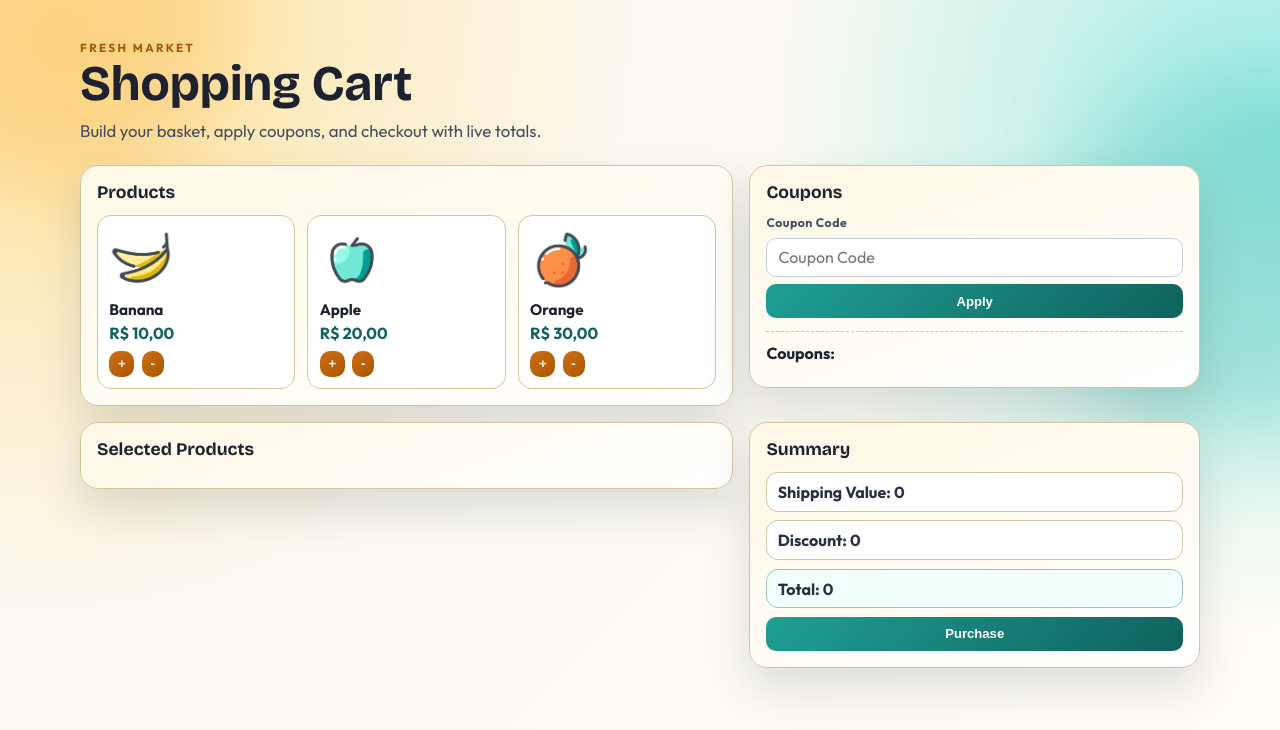
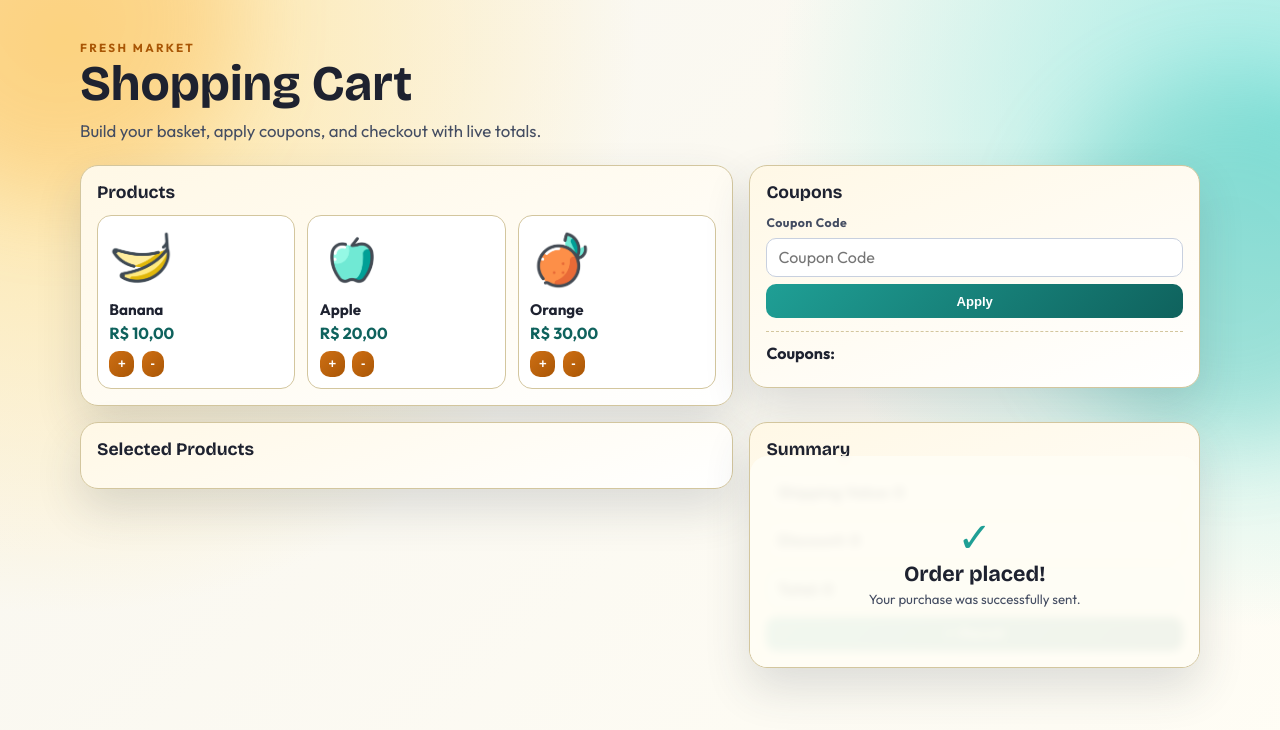
Before and after one commit to AleBL/Shopping-Cart, a React (Create React App) app: page / in a window 1280 px wide. Both pictures are taken after a click on the button "Purchase". Shown: the top 730 px of the page. Built offline with nearby package versions, Linux system fonts and the light colour scheme; data requests are answered from the project's data file.

Commit message:
update README

```diff
--- a/src/components/ShoppingCartSummary.js
+++ b/src/components/ShoppingCartSummary.js
@@ -1,22 +1,69 @@
-import React from "react"
+import React, { useState, useEffect } from "react"
 import * as cartFunctions from "../util/cartFunctions.js"
 
+const CONFETTI_COUNT = 32;
+
+const randomBetween = (a, b) => a + Math.random() * (b - a);
+
+const Confetti = () => (
+  <div className="purchase-confetti" aria-hidden="true">
+    { Array.from({ length: CONFETTI_COUNT }).map((_, i) => (
+      <span
+        key={ i }
+        className="confetti-piece"
+        style={{
+          left: `${ randomBetween(2, 98) }%`,
+          animationDelay: `${ randomBetween(0, 0.5) }s`,
+          backgroundColor: [
+            "#e38b29", "#1f9f95", "#d73a49",
+            "#f5c842", "#6c5ce7", "#00b894"
+          ][ i % 6 ],
+          width:  `${ randomBetween(6, 12) }px`,
+          height: `${ randomBetween(6, 12) }px`,
+          borderRadius: i % 3 === 0 ? "50%" : "2px",
+        }}
+      />
+    )) }
+  </div>
+);
+
 const ShoppingCartSummary = (props) => {
+  const [purchased, setPurchased] = useState(false);
+
   const totalValueProducts = cartFunctions.totalValue(props.products);
   const totalWeightProducts = cartFunctions.totalWeight(props.products);
   const shippingValuePurchase = cartFunctions.shippingValue(totalValueProducts, totalWeightProducts);
   const totalDiscountValue = cartFunctions.discountValue(props.coupons, totalValueProducts, shippingValuePurchase);
+  const purchaseValue = cartFunctions.totalPurchase(totalValueProducts, shippingValuePurchase, totalDiscountValue);
 
-  const purchaseValue = cartFunctions.totalPurchase(totalValueProducts, shippingValuePurchase, totalDiscountValue);
+  useEffect(() => {
+    if (!purchased) return;
+    const timer = setTimeout(() => setPurchased(false), 3500);
+    return () => clearTimeout(timer);
+  }, [purchased]);
 
   return (
     <div className="summary-panel">
+      { purchased && (
+        <div className="purchase-overlay" role="status" aria-live="polite">
+          <Confetti />
+          <div className="purchase-success-content">
+            <div className="purchase-checkmark">✓</div>
+            <p className="purchase-success-title">Order placed!</p>
+            <p className="purchase-success-sub">Your purchase was successfully sent.</p>
+          </div>
+        </div>
+      ) }
+
       <div className="summary-row"> <b>Shipping Value: { shippingValuePurchase }</b> </div>
       <div className="summary-row"> <b>Discount:       { totalDiscountValue }</b> </div>
       <div className="summary-row summary-total"> <b>Total:          { purchaseValue }</b> </div>
-      <button className="btn btn-success"
-        onClick={ () => alert("Your Purchase was successfully sent") }>
-        Purchase
+      <button
+        className={ `btn btn-success${ purchased ? " btn-purchased" : "" }` }
+        onClick={ () => setPurchased(true) }
+        disabled={ purchased }
+      >
+        { purchased ? "✓ Placed!" : "Purchase" }
       </button>
     </div>
   );
--- a/src/css/App.css
+++ b/src/css/App.css
@@ -383,6 +383,89 @@
   background: #f2fffd;
 }
 
+/* ── Purchase animation ───────────────────────── */
+
+.summary-panel {
+  position: relative;
+}
+
+.purchase-overlay {
+  position: absolute;
+  inset: -1rem;
+  border-radius: 18px;
+  background: rgba(255, 253, 245, 0.92);
+  backdrop-filter: blur(4px);
+  display: flex;
+  align-items: center;
+  justify-content: center;
+  z-index: 10;
+  animation: overlay-in 0.3s ease-out;
+  overflow: hidden;
+}
+
+.purchase-success-content {
+  display: grid;
+  gap: 0.25rem;
+  text-align: center;
+  z-index: 1;
+}
+
+.purchase-checkmark {
+  font-size: 2.6rem;
+  line-height: 1;
+  color: var(--accent);
+  animation: check-pop 0.45s cubic-bezier(0.34, 1.56, 0.64, 1);
+}
+
+.purchase-success-title {
+  margin: 0;
+  font-family: "Bricolage Grotesque", sans-serif;
+  font-size: 1.35rem;
+  color: var(--text-main);
+}
+
+.purchase-success-sub {
+  margin: 0;
+  color: var(--text-soft);
+  font-size: 0.83rem;
+}
+
+.purchase-confetti {
+  position: absolute;
+  inset: 0;
+  pointer-events: none;
+}
+
+.confetti-piece {
+  position: absolute;
+  top: -14px;
+  display: block;
+  animation: confetti-fall 1.4s ease-in forwards;
+  border-radius: 2px;
+}
+
+.btn-purchased {
+  opacity: 0.75;
+  cursor: default;
+}
+
+@keyframes overlay-in {
+  from { opacity: 0; transform: scale(0.96); }
+  to   { opacity: 1; transform: scale(1); }
+}
+
+@keyframes check-pop {
+  0%   { transform: scale(0) rotate(-10deg); opacity: 0; }
+  70%  { transform: scale(1.2) rotate(4deg); opacity: 1; }
+  100% { transform: scale(1) rotate(0deg); }
+}
+
+@keyframes confetti-fall {
+  0%   { transform: translateY(0) rotate(0deg);    opacity: 1; }
+  80%  { opacity: 1; }
+  100% { transform: translateY(320px) rotate(720deg); opacity: 0; }
+}
+
 .btn {
   padding: 0.58rem 0.9rem;
   text-align: center;
```
Also changed, not shown: 2 other files (tests, documents, lock files or other folders).
